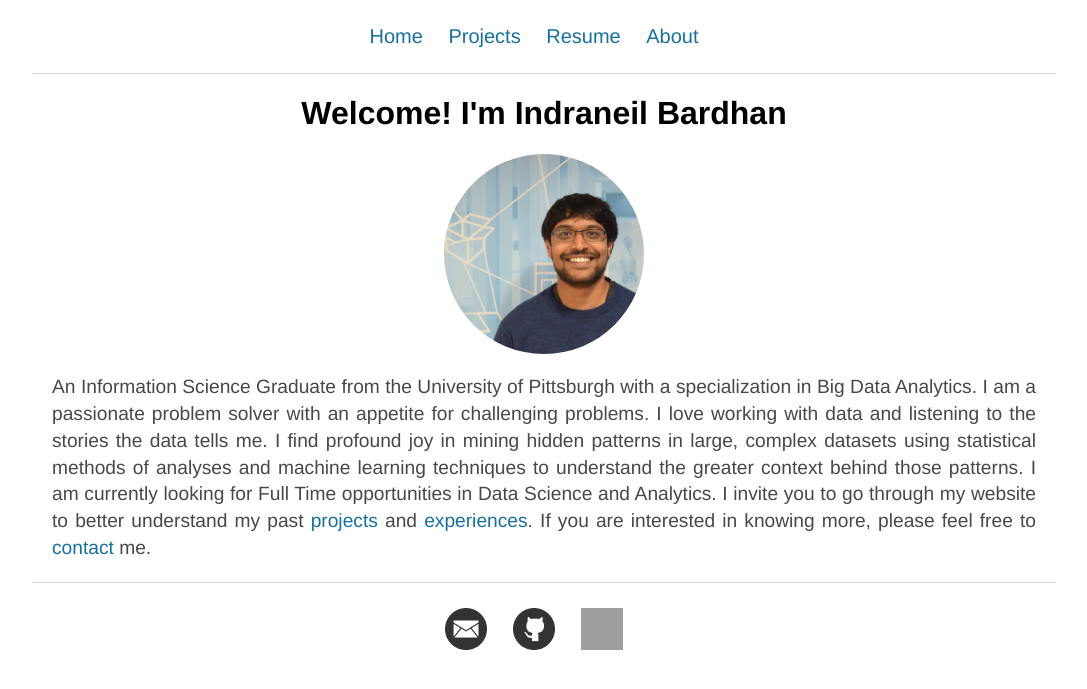
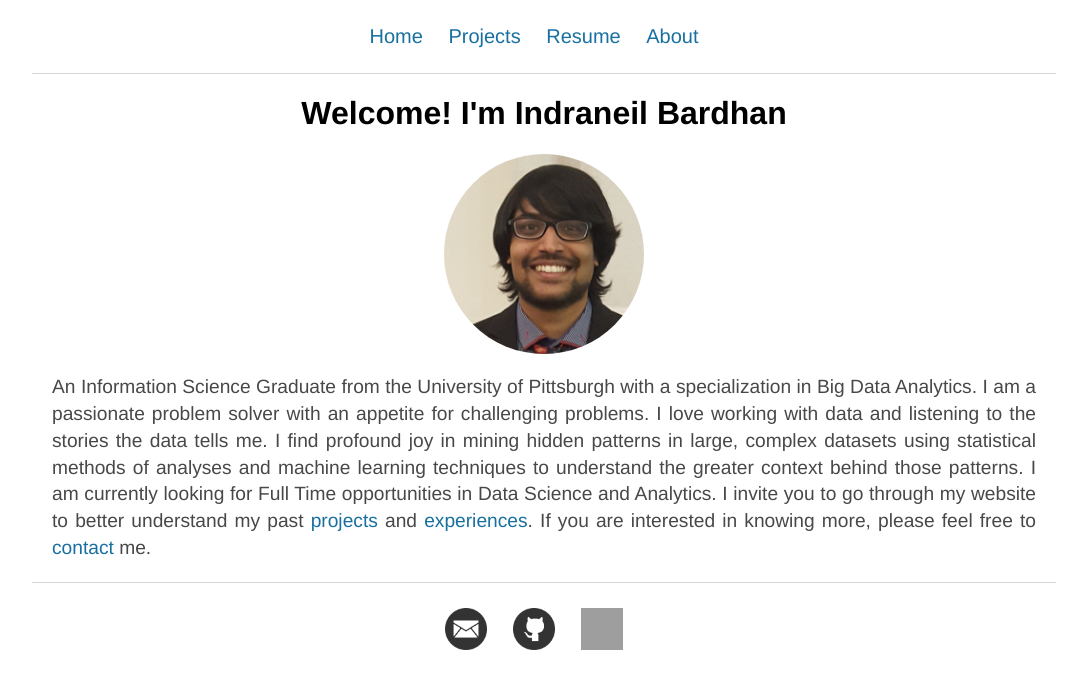
Before and after one commit to NeilBardhan/neilbardhan.github.io, a Jekyll site: the page built from index.html, in a window 1280 px wide. Shown: the top 689 px of the page, without its empty margins (96-1183 px from the left). Built offline with Jekyll 4.4.1, drawn with Linux system fonts in a browser that asks for light colours; grey boxes are pictures that could not be loaded.

Commit message:
Update index.html

```diff
--- a/index.html
+++ b/index.html
@@ -6,7 +6,7 @@ title: Indraneil Bardhan's homepage
 <center>
 	<h1>Welcome! I'm Indraneil Bardhan</h1>
 <div class="image-cropper">
-	<img src = "/images/DSC_0007-min.JPG" alt = "image" class="rounded">
+	<img src = "/images/croppedphoto3.jpg" alt = "image" class="rounded">
 </div>
 </center>
 	<p class="blurb">An Information Science Graduate from the University of Pittsburgh with a specialization in Big Data Analytics. I am a passionate problem solver with an appetite for challenging problems. I love working with data and listening to the stories the data tells me. I find profound joy in mining hidden patterns in large, complex datasets using statistical methods of analyses and machine learning techniques to understand the greater context behind those patterns. I am currently looking for Full Time opportunities in Data Science and Analytics. I invite you to go through my website to better understand my past <a href="/projects">projects</a> and <a href="/resume">experiences</a>. If you are interested in knowing more, please feel free to <a href ="mailto:indraneil.bardhan@tuta.io">contact</a> me.</p>
```
